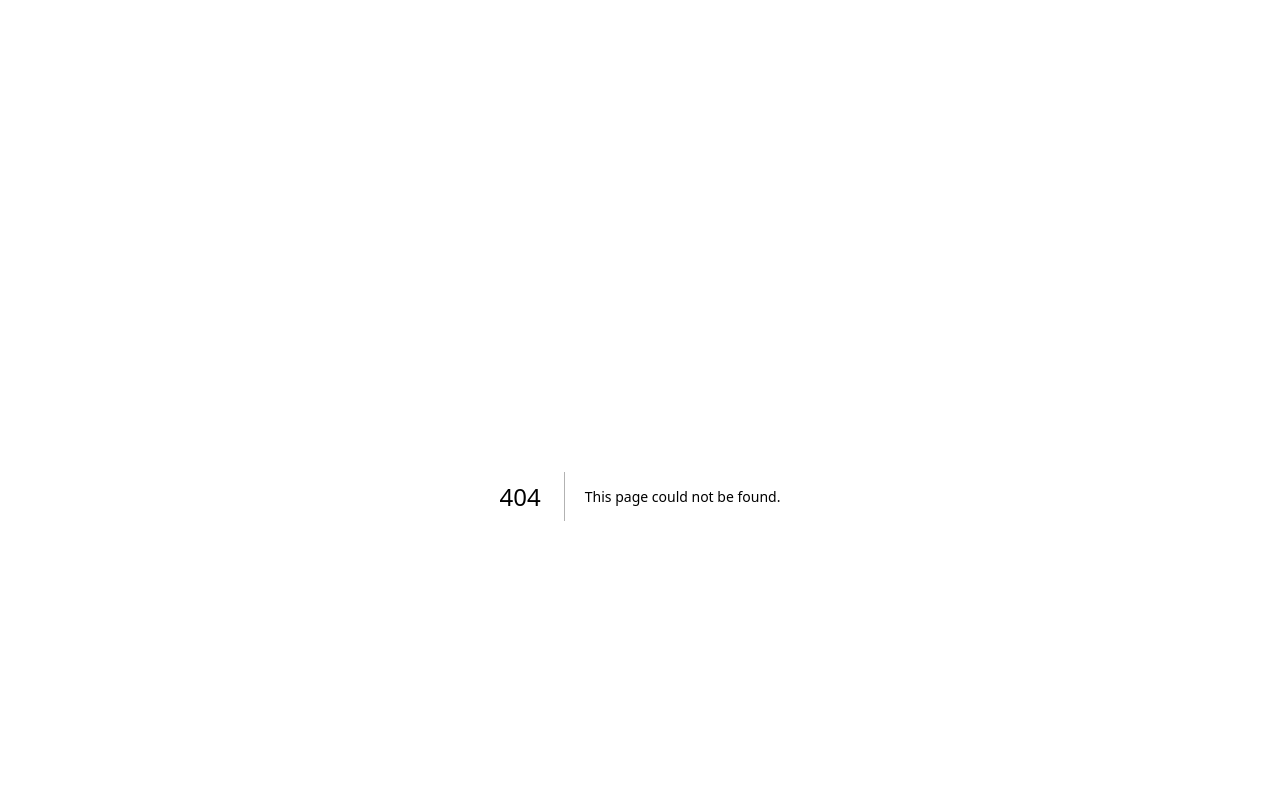
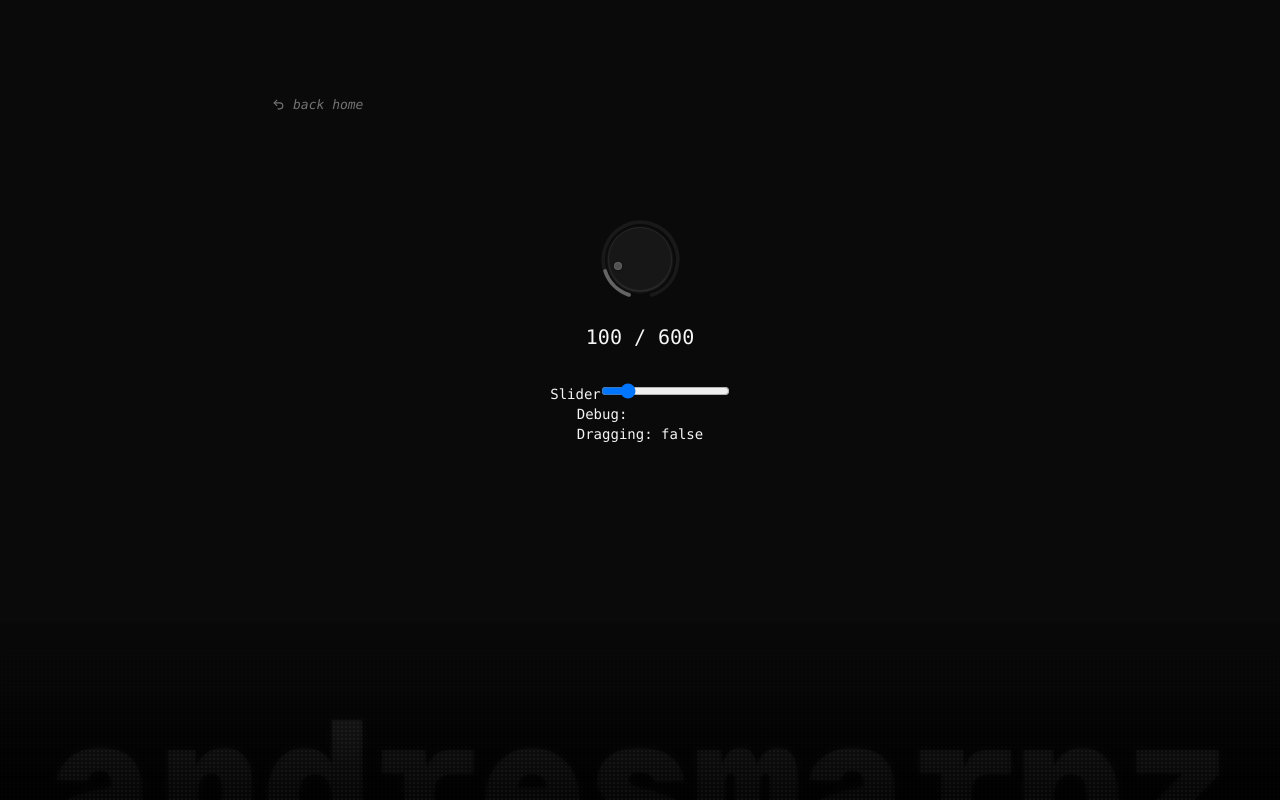
Before and after one commit to andresmarpz/website, a Next.js app: page /work/knob in a window 1280 px wide. Before the commit this address had no page. Shown: the top 800 px of the page. Built offline with nearby package versions, Linux system fonts and the light colour scheme.

Commit message:
base knob

```diff
--- /dev/null
+++ b/app/(navigable)/work/knob/knob.tsx
@@ -0,0 +1,111 @@
+'use client';
+
+import Progress from '@/app/(navigable)/work/knob/progress';
+import { useEffect, useRef, useState } from 'react';
+
+const MAX_VALUE = 600;
+
+export default function Knob() {
+  const elementRef = useRef<HTMLDivElement | null>(null);
+
+  const [currentValue, setCurrentValue] = useState(100);
+  const [isDragging, setIsDragging] = useState(false);
+
+  const currentPercentage = (currentValue * 100) / MAX_VALUE;
+
+  useEffect(() => {
+    if (!elementRef) return;
+
+    const handleMouseMove = (event: MouseEvent) => {
+      if (!isDragging) return;
+
+      console.log(event);
+    };
+
+    window.addEventListener('mousemove', handleMouseMove);
+
+    return () => {
+      window.removeEventListener('mousemove', handleMouseMove);
+    };
+  }, [isDragging]);
+
+  useEffect(() => {
+    if (!elementRef) return;
+
+    const handleMouseUp = (event: MouseEvent) => {
+      setIsDragging(false);
+    };
+
+    window.addEventListener('mouseup', handleMouseUp);
+
+    return () => {
+      window.removeEventListener('mouseup', handleMouseUp);
+    };
+  }, []);
+
+  // Reduction percentage
+  const REDUCTION = 10;
+  // Reduction degrees
+  const REDUCTION_DEGREES = (360 / 100) * REDUCTION;
+
+  const ANGLE = 360 - REDUCTION_DEGREES;
+  const CURRENT_ANGLE_RAW = currentPercentage * (ANGLE / 100);
+  // We normalize it to -270°, since circles ALWAYS start at the right center because of sin() and cos()
+  // we subtract 3/4 Pi
+  const CURRENT_ANGLE =
+    CURRENT_ANGLE_RAW - (360 - REDUCTION_DEGREES / 1.5) * 0.75;
+  const CURRENT_ANGLE_RADIANS = (CURRENT_ANGLE * Math.PI) / 180;
+
+  // Base is always 50% + whatever offset into the circumference (negative or positive)
+  const left = `${50 + 37.5 * Math.cos(CURRENT_ANGLE_RADIANS)}%`;
+  const top = `${50 + 37.5 * Math.sin(CURRENT_ANGLE_RADIANS)}%`;
+
+  return (
+    <>
+      {/* Knob */}
+      <div
+        className="size-16 border rounded-full shadow-sm shadow-neutral-600/50 bg-neutral-900 border-neutral-800 relative"
+        ref={elementRef}
+        onMouseDown={(event) => {
+          setIsDragging(true);
+        }}>
+        {/* Thumb */}
+        <div
+          className="rounded-full size-2 bg-neutral-600 shadow-sm border border-neutral-500/50 absolute -translate-x-1/2 -translate-y-1/2"
+          style={{
+            left,
+            top
+          }}
+        />
+
+        {/* Progress */}
+        <Progress
+          size={100}
+          percentage={currentPercentage}
+          reduction={REDUCTION}
+          className="absolute top-[-24%] left-[-25%] size-[150%] pointer-events-none"
+        />
+      </div>
+
+      <p className="text-center font-mono text-xl py-8">
+        {currentValue} / {MAX_VALUE}
+      </p>
+
+      <label>
+        Slider
+        <input
+          type="range"
+          min={0}
+          max={MAX_VALUE}
+          value={currentValue}
+          onChange={(e) => setCurrentValue(e.target.value)}
+        />
+      </label>
+
+      <div>
+        Debug:
+        <p>Dragging: {String(isDragging)}</p>
+      </div>
+    </>
+  );
+}
--- /dev/null
+++ b/app/(navigable)/work/knob/page.tsx
@@ -0,0 +1,9 @@
+import Knob from '@/app/(navigable)/work/knob/knob';
+
+export default function KnobPage() {
+  return (
+    <div className="flex justify-center py-20 flex-col items-center">
+      <Knob />
+    </div>
+  );
+}
--- /dev/null
+++ b/app/(navigable)/work/knob/progress.tsx
@@ -0,0 +1,57 @@
+'use client';
+import { cn } from '@/lib/utils';
+import { useId, useState } from 'react';
+
+export default function Progress({
+  size = 128,
+  percentage = 50,
+  reduction = 0,
+  className
+}: {
+  size: number;
+  percentage: number;
+  reduction?: number;
+  className?: string;
+}) {
+  reduction = reduction / 100;
+  const progress = percentage,
+    strokeWidth = 4,
+    ballStrokeWidth = 16,
+    background = 'rgb(25, 25, 25)',
+    stroke = 'rgb(100, 100, 100)';
+
+  const center = size / 2;
+  const rotate = 90 + 180 * reduction;
+  const r = center - strokeWidth / 2 - ballStrokeWidth / 2;
+  const circumference = Math.PI * r * 2;
+  const offset = (circumference * (100 - progress * (1 - reduction))) / 100;
+
+  return (
+    <svg viewBox={`0 0 ${size} ${size}`} className={cn('block', className)}>
+      <circle
+        transform={`rotate(${rotate} ${center} ${center})`}
+        id="path"
+        cx={center}
+        cy={center}
+        r={r}
+        strokeWidth={strokeWidth}
+        strokeDasharray={circumference}
+        strokeDashoffset={circumference * reduction}
+        fill="none"
+        stroke={background}
+        strokeLinecap="round"></circle>
+      <circle
+        transform={`rotate(${rotate} ${center} ${center})`}
+        id="path"
+        cx={center}
+        cy={center}
+        r={r}
+        strokeWidth={strokeWidth}
+        strokeDasharray={`${circumference}`}
+        strokeDashoffset={offset}
+        fill="none"
+        stroke={stroke}
+        strokeLinecap="round"></circle>
+    </svg>
+  );
+}
```
